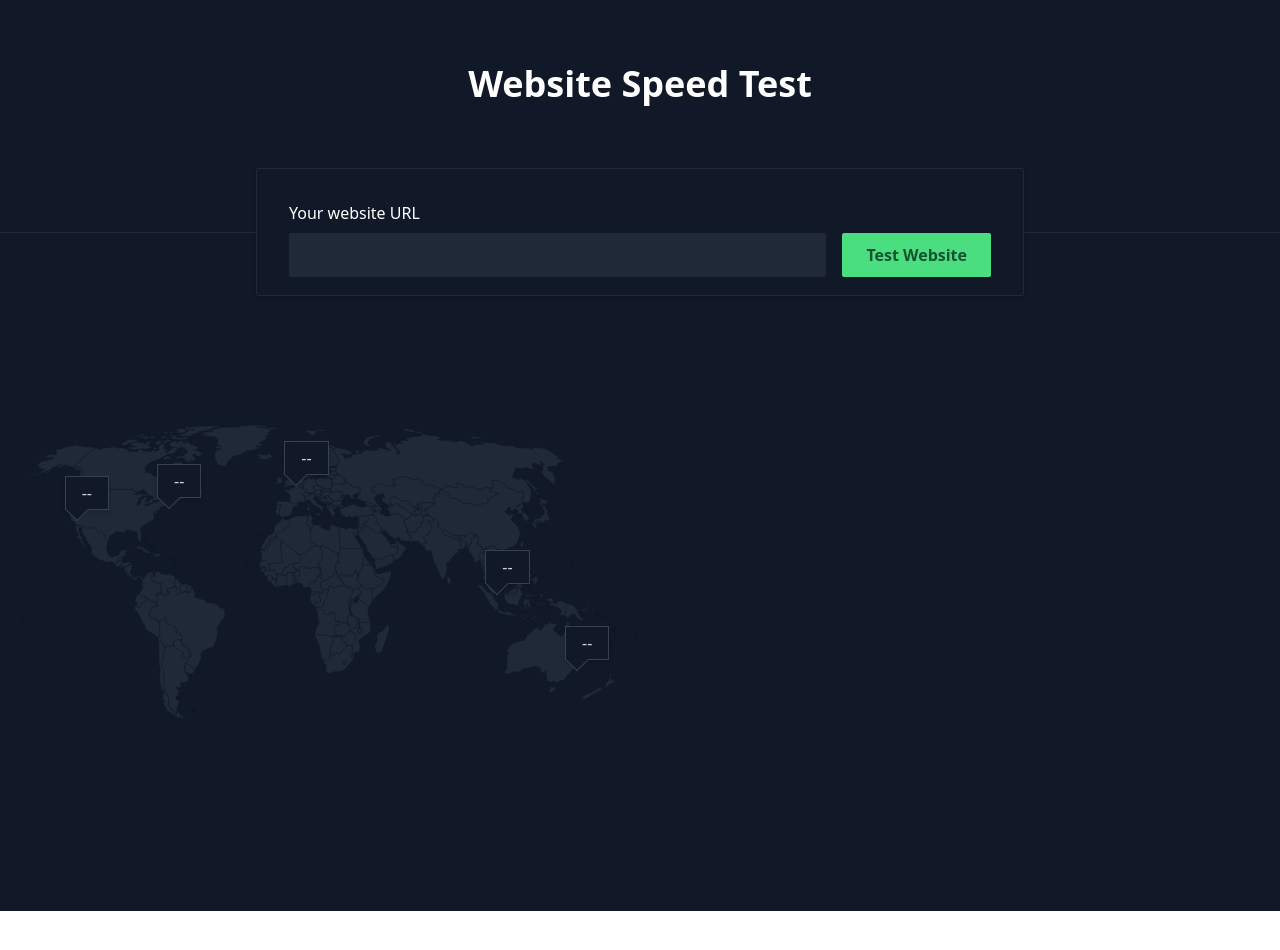
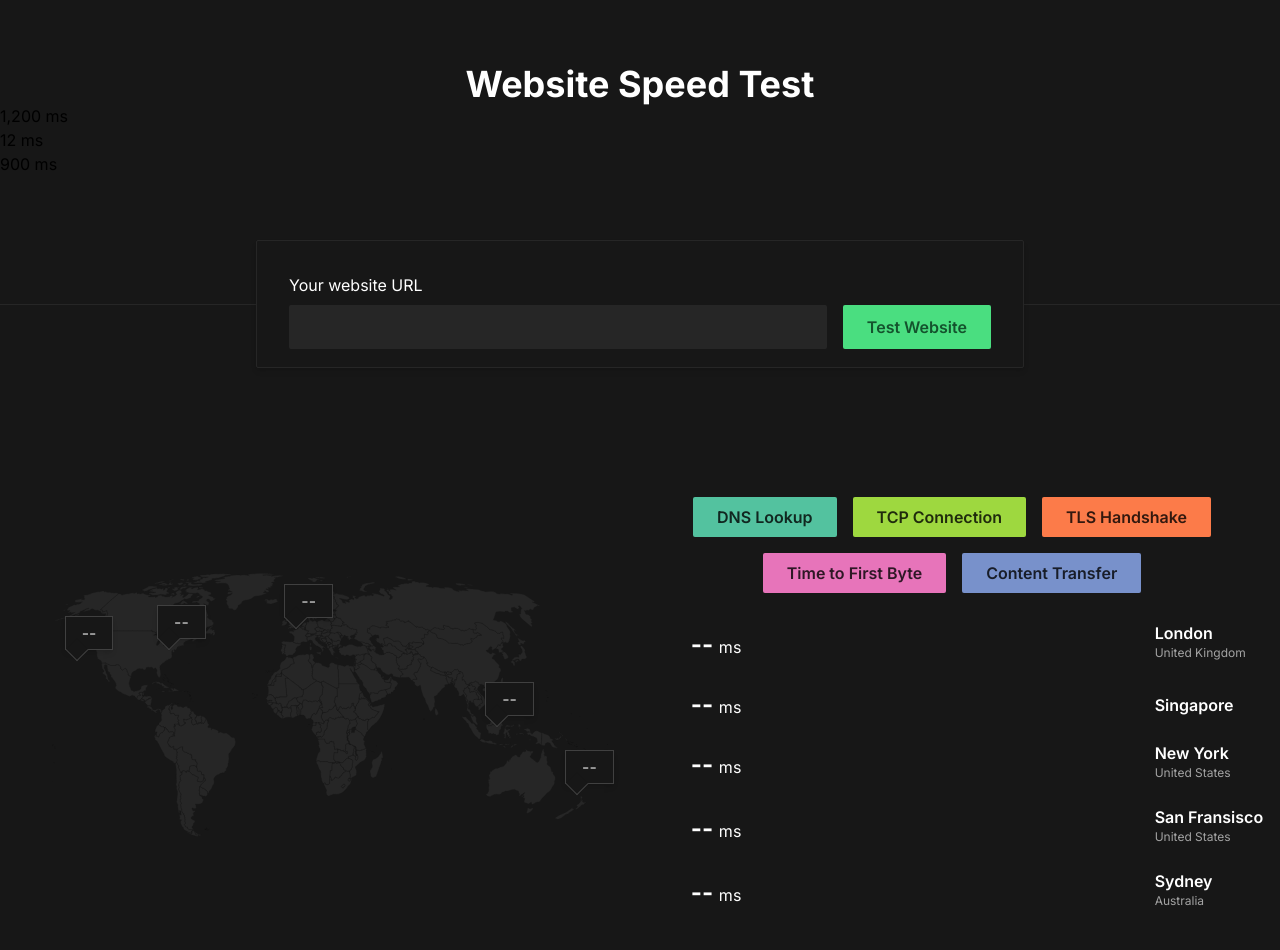
Before and after one commit to AustinShelby/website-pinger, a Next.js app in the folder web/: page / in a window 1280 px wide. Shown: the top 950 px of the page. Before the commit the page ends 911 px from the top, so only its background shows below. Built offline with nearby package versions, Linux system fonts and the light colour scheme.

Commit message:
new design

```diff
--- a/web/components/metric.tsx
+++ b/web/components/metric.tsx
@@ -1,16 +1,28 @@
 import { FC } from "react";
+import { Metrics } from "../pages";
+
+const metricTexts: { [key in Metrics]: string } = {
+  DNS: "text-data_1",
+  TCP: "text-data_2",
+  TLS: "text-data_3",
+  TTFB: "text-data_4",
+  TRANSFER: "text-data_5",
+};
 
 export const Metric: FC<{
   region: string;
-  dnsLookup: number;
-  tcpConnection: number;
-  tlsHandshake: number;
-  firstByte: number;
-  contentTransfer: number;
-  total: number;
-  maxTotal: number;
+  region_2?: string;
+  dnsLookup: number | undefined;
+  tcpConnection: number | undefined;
+  tlsHandshake: number | undefined;
+  firstByte: number | undefined;
+  contentTransfer: number | undefined;
+  total: number | undefined;
+  maxTotal: number | undefined;
+  selectedMetric?: Metrics;
 }> = ({
   region,
+  region_2,
   dnsLookup,
   tcpConnection,
   tlsHandshake,
@@ -18,40 +30,92 @@ export const Metric: FC<{
   contentTransfer,
   total,
   maxTotal,
+  selectedMetric,
 }) => {
   const totalMs =
     dnsLookup + tcpConnection + tlsHandshake + firstByte + contentTransfer;
+
+  const metricSelection: { [key in Metrics]?: number } = {
+    DNS: dnsLookup,
+    TCP: tcpConnection,
+    TLS: tlsHandshake,
+    TTFB: firstByte,
+    TRANSFER: contentTransfer,
+  };
+  const formattedParts = new Intl.NumberFormat("en-US", {
+    style: "unit",
+    unit: "millisecond",
+  }).formatToParts(metricSelection[selectedMetric] || total);
   return (
     <div className="flex items-center">
-      <h2 className="w-2/12 text-right text-gray-500 pr-4">{region}</h2>
+      <p
+        className={`text-2xl text-right ${
+          selectedMetric ? metricTexts[selectedMetric] : "text-white"
+        }  font-bold pr-6 w-2/12`}
+      >
+        {formattedParts[0].value === "NaN" ? "--" : formattedParts[0].value}
+        &nbsp;
+        <span className="text-base font-normal">{formattedParts[2].value}</span>
+      </p>
       <div className="w-8/12">
-        <div className="flex h-8">
+        {dnsLookup &&
+          tcpConnection &&
+          tlsHandshake &&
+          firstByte &&
+          contentTransfer &&
+          total &&
+          maxTotal && (
+            <div className="flex h-10 space-x-px">
               <div
-            className="bg-red-600 hover:bg-red-500 cursor-pointer"
+                className={`bg-data_1 cursor-pointer ${
+                  selectedMetric === undefined || selectedMetric === "DNS"
+                    ? "opacity-100"
+                    : "opacity-30"
+                }`}
                 style={{
                   width: `${(dnsLookup / totalMs) * (total / maxTotal) * 100}%`,
                 }}
               ></div>
               <div
-            className="bg-purple-600 hover:bg-purple-500 cursor-pointer"
+                className={`bg-data_2 cursor-pointer ${
+                  selectedMetric === undefined || selectedMetric === "TCP"
+                    ? "opacity-100"
+                    : "opacity-30"
+                }`}
                 style={{
-              width: `${(tcpConnection / totalMs) * (total / maxTotal) * 100}%`,
+                  width: `${
+                    (tcpConnection / totalMs) * (total / maxTotal) * 100
+                  }%`,
                 }}
               ></div>
               <div
-            className="bg-orange-600 hover:bg-orange-500 cursor-pointer"
+                className={`bg-data_3 cursor-pointer ${
+                  selectedMetric === undefined || selectedMetric === "TLS"
+                    ? "opacity-100"
+                    : "opacity-30"
+                }`}
                 style={{
-              width: `${(tlsHandshake / totalMs) * (total / maxTotal) * 100}%`,
+                  width: `${
+                    (tlsHandshake / totalMs) * (total / maxTotal) * 100
+                  }%`,
                 }}
               ></div>
               <div
-            className="bg-green-600 hover:bg-green-500 cursor-pointer"
+                className={`bg-data_4 cursor-pointer ${
+                  selectedMetric === undefined || selectedMetric === "TTFB"
+                    ? "opacity-100"
+                    : "opacity-30"
+                }`}
                 style={{
                   width: `${(firstByte / totalMs) * (total / maxTotal) * 100}%`,
                 }}
               ></div>
               <div
-            className="bg-blue-600 hover:bg-blue-500 cursor-pointer"
+                className={`bg-data_5 cursor-pointer ${
+                  selectedMetric === undefined || selectedMetric === "TRANSFER"
+                    ? "opacity-100"
+                    : "opacity-30"
+                }`}
                 style={{
                   width: `${
                     (contentTransfer / totalMs) * (total / maxTotal) * 100
@@ -59,12 +123,18 @@ export const Metric: FC<{
                 }}
               ></div>
             </div>
+          )}
       </div>
-      <p className="text-xl text-right text-white font-bold pl-6 w-2/12">
-        {new Intl.NumberFormat("en-US", {
-          style: "unit",
-          unit: "millisecond",
-        }).format(total)}
+      <p className="w-2/12 text-left text-white font-semibold leading-none pl-4 whitespace-nowrap">
+        {region}
+        {region_2 && (
+          <>
+            <br />
+            <span className="text-gray-400 text-xs leading-loose font-normal">
+              {region_2}
+            </span>
+          </>
+        )}
       </p>
     </div>
   );
--- /dev/null
+++ b/web/components/metricButton.tsx
@@ -0,0 +1,39 @@
+import { FC } from "react";
+import { Metrics } from "../pages";
+
+const metricColors: { [key in Metrics]: string } = {
+  DNS: "bg-data_1",
+  TCP: "bg-data_2",
+  TLS: "bg-data_3",
+  TTFB: "bg-data_4",
+  TRANSFER: "bg-data_5",
+};
+
+const names: { [key in Metrics]: string } = {
+  DNS: "DNS Lookup",
+  TCP: "TCP Connection",
+  TLS: "TLS Handshake",
+  TTFB: "Time to First Byte",
+  TRANSFER: "Content Transfer",
+};
+
+export const MetricButton: FC<{
+  toggleMetric: (metric: Metrics) => void;
+  metric: Metrics;
+  selectedMetric?: Metrics;
+}> = ({ toggleMetric, metric, selectedMetric }) => {
+  return (
+    <button
+      onClick={() => toggleMetric(metric)}
+      className={`${
+        metricColors[metric]
+      } px-6 py-2 rounded-sm font-semibold text-black/80 ${
+        selectedMetric === undefined || selectedMetric === metric
+          ? "opacity-100"
+          : "opacity-30"
+      }`}
+    >
+      {names[metric]}
+    </button>
+  );
+};
--- a/web/package.json
+++ b/web/package.json
@@ -10,6 +10,7 @@
     "lint": "next lint"
   },
   "dependencies": {
+    "@next/font": "^13.0.4",
     "@types/node": "18.11.9",
     "@types/react": "18.0.25",
     "@types/react-dom": "18.0.8",
--- a/web/pages/_app.tsx
+++ b/web/pages/_app.tsx
@@ -1,6 +1,15 @@
 import "../styles/globals.css";
 import type { AppProps } from "next/app";
+import { Inter } from "@next/font/google";
 
+const inter = Inter({
+  subsets: ["latin"],
+  variable: "--font-inter",
+});
 export default function App({ Component, pageProps }: AppProps) {
-  return <Component {...pageProps} />;
+  return (
+    <div className={`${inter.variable} font-sans`}>
+      <Component {...pageProps} />
+    </div>
+  );
 }
--- a/web/pages/index.tsx
+++ b/web/pages/index.tsx
@@ -1,9 +1,11 @@
 import { ChangeEvent, FormEvent, Fragment, useState } from "react";
 import { Metric } from "../components/metric";
+import { MetricButton } from "../components/metricButton";
 
 const regions = [
   {
     name: "London",
+    name_2: "United Kingdom",
     url: "https://faas-lon1-917a94a7.doserverless.co/api/v1/web/fn-2276c8b9-7f4d-4165-a749-af9b8996cb37/pings/london-ping",
     coords: {
       top: "17%",
@@ -17,11 +19,13 @@ const regions = [
   },
   {
     name: "New York",
+    name_2: "United States",
     url: "https://faas-nyc1-2ef2e6cc.doserverless.co/api/v1/web/fn-d3627ee8-5865-429f-9444-34c626260179/pings/new-york-pink",
     coords: { top: "25%", left: "22.6%" },
   },
   {
     name: "San Fransisco",
+    name_2: "United States",
     url: "https://faas-sfo3-7872a1dd.doserverless.co/api/v1/web/fn-89ed3221-8720-4823-b011-5ce45102d5b6/default/website-ping",
     coords: {
       top: "29%",
@@ -29,7 +33,8 @@ const regions = [
     },
   },
   {
-    name: "Sidney",
+    name: "Sydney",
+    name_2: "Australia",
     url: "https://faas-syd1-c274eac6.doserverless.co/api/v1/web/fn-6c2f190c-172d-4809-a288-b9bfe273eee9/default/australia-ping",
     coords: { top: "80%", left: "88%" },
   },
@@ -47,11 +52,14 @@ type Result = {
   };
 };
 
+export type Metrics = "DNS" | "TCP" | "TLS" | "TTFB" | "TRANSFER";
+
 const HomePage = () => {
   const [url, setUrl] = useState<string>("");
   const [results, setResults] = useState<Result[]>([]);
   const [maxTotal, setMaxTotal] = useState<number>();
   const [status, setStatus] = useState("IDLE");
+  const [metric, setMetric] = useState<Metrics | undefined>(undefined);
 
   const change = (event: ChangeEvent<HTMLInputElement>): void => {
     event.preventDefault();
@@ -87,6 +95,16 @@ const HomePage = () => {
     }
   };
 
+  const toggleMetric = (newMetric: Metrics): void => {
+    setMetric((metric) => {
+      if (metric === newMetric) {
+        return undefined;
+      } else {
+        return newMetric;
+      }
+    });
+  };
+
   const buildProperUrl = (url: string): URL => {
     if (url.search(/https?:\/\//) === 0) {
       return new URL(url);
@@ -100,6 +118,26 @@ const HomePage = () => {
         <h1 className="text-center text-white text-4xl font-bold pt-16">
           Website Speed Test
         </h1>
+        <ul>
+          <li>
+            {new Intl.NumberFormat("en-US", {
+              style: "unit",
+              unit: "millisecond",
+            }).format(1200)}
+          </li>
+          <li>
+            {new Intl.NumberFormat("en-US", {
+              style: "unit",
+              unit: "millisecond",
+            }).format(12)}
+          </li>
+          <li>
+            {new Intl.NumberFormat("en-US", {
+              style: "unit",
+              unit: "millisecond",
+            }).format(900)}
+          </li>
+        </ul>
         <div className="bg-gray-900 border border-gray-800 rounded-sm shadow-md p-8 h-32 -mb-16 z-10 relative max-w-3xl mx-auto mt-16">
           <form onSubmit={submit}>
             <label htmlFor="url" className="block mb-2 text-white">
@@ -159,7 +197,7 @@ const HomePage = () => {
       </div>
       <div className="py-48 bg-gray-900 relative">
         <div className="px-4 flex items-center">
-          <div className="relative w-1/2">
+          <div className="relative w-1/2 px-8">
             <svg
               baseProfile="tiny"
               stroke-linecap="round"
@@ -1357,22 +1395,57 @@ const HomePage = () => {
               })}
             </>
           </div>
-          <div className="w-1/2">
-            <ul className="max-w-2xl mx-auto space-y-6">
-              {results.map(({ region, results }) => (
-                <li className="" key={region}>
-                  <Metric
-                    region={region}
-                    dnsLookup={results.dnsLookup}
-                    tcpConnection={results.tcpConnection}
-                    tlsHandshake={results.tlsHandshake}
-                    firstByte={results.firstByte}
-                    contentTransfer={results.contentTransfer}
-                    total={results.total}
-                    maxTotal={maxTotal as number}
-                  />
-                </li>
-              ))}
+          <div className="w-1/2 px-8">
+            <ul className="flex flex-wrap gap-4 justify-center">
+              <MetricButton
+                metric="DNS"
+                toggleMetric={toggleMetric}
+                selectedMetric={metric}
+              />
+              <MetricButton
+                metric="TCP"
+                toggleMetric={toggleMetric}
+                selectedMetric={metric}
+              />
+              <MetricButton
+                metric="TLS"
+                toggleMetric={toggleMetric}
+                selectedMetric={metric}
+              />
+              <MetricButton
+                metric="TTFB"
+                toggleMetric={toggleMetric}
+                selectedMetric={metric}
+              />
+              <MetricButton
+                metric="TRANSFER"
+                toggleMetric={toggleMetric}
+                selectedMetric={metric}
+              />
+            </ul>
+            <ul className="space-y-6 mt-8">
+              {regions.map((region) => {
+                const regionResult = results.find(
+                  (result) => result.region === region.name
+                );
+                console.log(regionResult);
+                return (
+                  <li key={region.name}>
+                    <Metric
+                      region={region.name}
+                      region_2={region.name_2}
+                      dnsLookup={regionResult?.results.dnsLookup}
+                      tcpConnection={regionResult?.results.tcpConnection}
+                      tlsHandshake={regionResult?.results.tlsHandshake}
+                      firstByte={regionResult?.results.firstByte}
+                      contentTransfer={regionResult?.results.contentTransfer}
+                      total={regionResult?.results.total}
+                      maxTotal={maxTotal}
+                      selectedMetric={metric}
+                    />
+                  </li>
+                );
+              })}
             </ul>
           </div>
         </div>
--- a/web/tailwind.config.js
+++ b/web/tailwind.config.js
@@ -1,3 +1,6 @@
+const colors = require("tailwindcss/colors");
+const { fontFamily } = require("tailwindcss/defaultTheme");
+
 /** @type {import('tailwindcss').Config} */
 module.exports = {
   content: [
@@ -5,7 +8,19 @@ module.exports = {
     "./components/**/*.{js,ts,jsx,tsx}",
   ],
   theme: {
-    extend: {},
+    extend: {
+      colors: {
+        gray: colors.neutral,
+        data_1: "#53C29F",
+        data_2: "#9ED83F",
+        data_3: "#FC7B49",
+        data_4: "#E774BA",
+        data_5: "#7891CB",
+      },
+      fontFamily: {
+        sans: ["var(--font-inter)", ...fontFamily.sans],
+      },
+    },
   },
   plugins: [],
 };
```
Also changed, not shown: 1 other file (tests, documents, lock files or other folders). Lines whose indentation alone changed are shown as unchanged.
